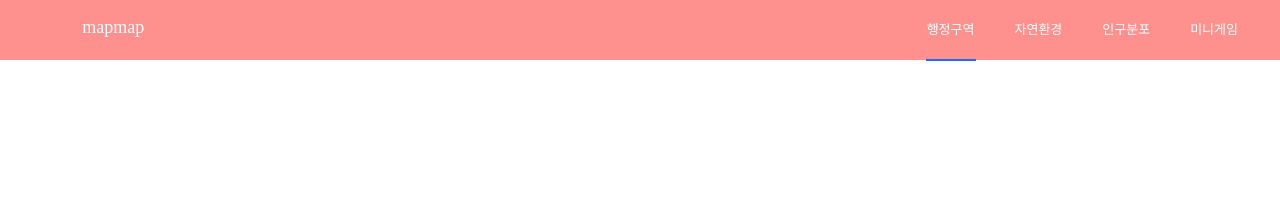
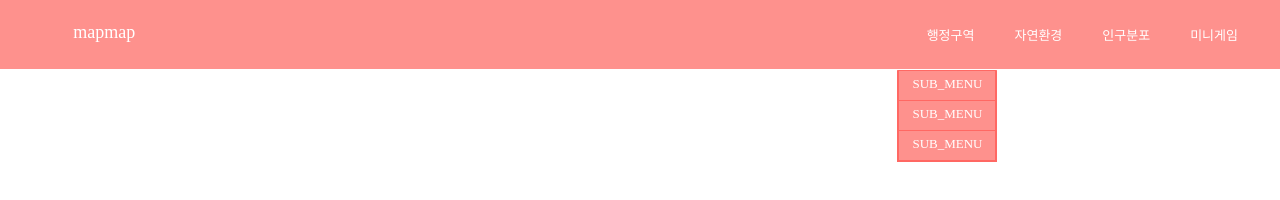
Before and after one commit to Dogun123/coding_contest, a website: page views/activity.html in a window 1280 px wide. Both pictures are taken after a click on the element "행정구역". Drawn offline with Linux system fonts and the light colour scheme; files that its build step writes are made by us from their sources; files whose address does not match are found by name.

Commit message:
dropdownmenu

```diff
--- a/public/style.css
+++ b/public/style.css
@@ -109,10 +109,15 @@ p {
 
 .dropdown_menu {
   position: absolute;
-  top: 60px;
-  right: -5px;
+  top: 46px;
+  right: -15px;
   display: none;
   z-index: 1;
+  background-color: var(--color-pink);
+  width: 100px;
+  border: 2px solid var(--color-dark-pink);
+  border-top: 0px;
+  border-radius: 0.5px;
 }
 
 .dropdown_menu.open {
@@ -120,7 +125,9 @@ p {
 }
 
 .detail_menu {
+  padding-top: 6px;
   padding-bottom: 10px;
+  border-top: 1px solid var(--color-dark-pink);
 }
 
 .detail_menu a:hover {
@@ -132,12 +139,11 @@ p {
 #navbar {
   position: fixed;
   width: 100%;
-  height: 8%;
+  height: 70px;
   display: flex;
   color: var(--color-white);
   background-color: rgba(0, 0, 0, 0.3);
   align-items: center;
-  padding: 10px;
   padding-right: 30px;
   border-bottom: 1.5px solid var(--color-white);
   color: rgba(255, 255, 255, 1);
@@ -164,13 +170,14 @@ p {
   position: relative;
   display: block;
   left: 50%;
-  margin-left: -10px;
-  margin-top: 23px;
-  width: 50px;
+  margin-left: -12px;
+  margin-top: 10px;
+  width: 0px;
   height: 2.5px;
   transform: translateX(-30%);
-  background-color: var(--color-blue);
+  background-color: var(--color-dark-pink);
   opacity: 0;
+  transition: all var(--animation-duration) ease-in;
 }
 
 .line.open {
@@ -180,6 +187,7 @@ p {
 /* Navbar */
 .nav__links--item:hover .line {
   opacity: 1;
+  width: 63px;
 }
 
 .nav__links {
@@ -189,21 +197,33 @@ p {
 
 .nav__links--item {
   position: relative;
+  top: 20px;
   margin: 4px;
   margin-left: 20px;
   padding: 5px 8px;
-  height: 24px;
+  height: 100%;
   text-align: center;
   line-height: 100%;
   cursor: pointer;
+}
+
+.nav__links--item:hover .dropdown_menu {
+  display: block;
 }
 
 .nav__links--item.cover:hover {
   color: #1a73e8;
 }
 
+.nav__links--right,
+.nav__links--left {
+  height: 70px;
+  margin: 0;
+}
+
 .nav__entrance__button {
   margin: 4px;
+  margin-top: 22px;
   width: 80px;
   height: 30px;
   text-align: center;
@@ -353,12 +373,11 @@ p {
 /* 메뉴바 */
 #navbar__home {
   width: 100%;
-  height: 60.55px;
+  height: 70px;
   display: flex;
   color: var(--color-white);
   background-color: rgba(0, 0, 0, 0.3);
   align-items: center;
-  padding: 10px;
   padding-right: 30px;
   border-bottom: 1.5px solid var(--color-white);
   color: rgba(255, 255, 255, 1);
@@ -367,12 +386,11 @@ p {
 
 #navbar__main {
   width: 100%;
-  height: 60.55px;
+  height: 70px;
   display: flex;
   color: var(--color-white);
   background-color: var(--color-pink);
   align-items: center;
-  padding: 10px;
   padding-right: 30px;
   border-bottom: 1.5px solid var(--color-white);
   color: rgba(255, 255, 255, 1);
```
